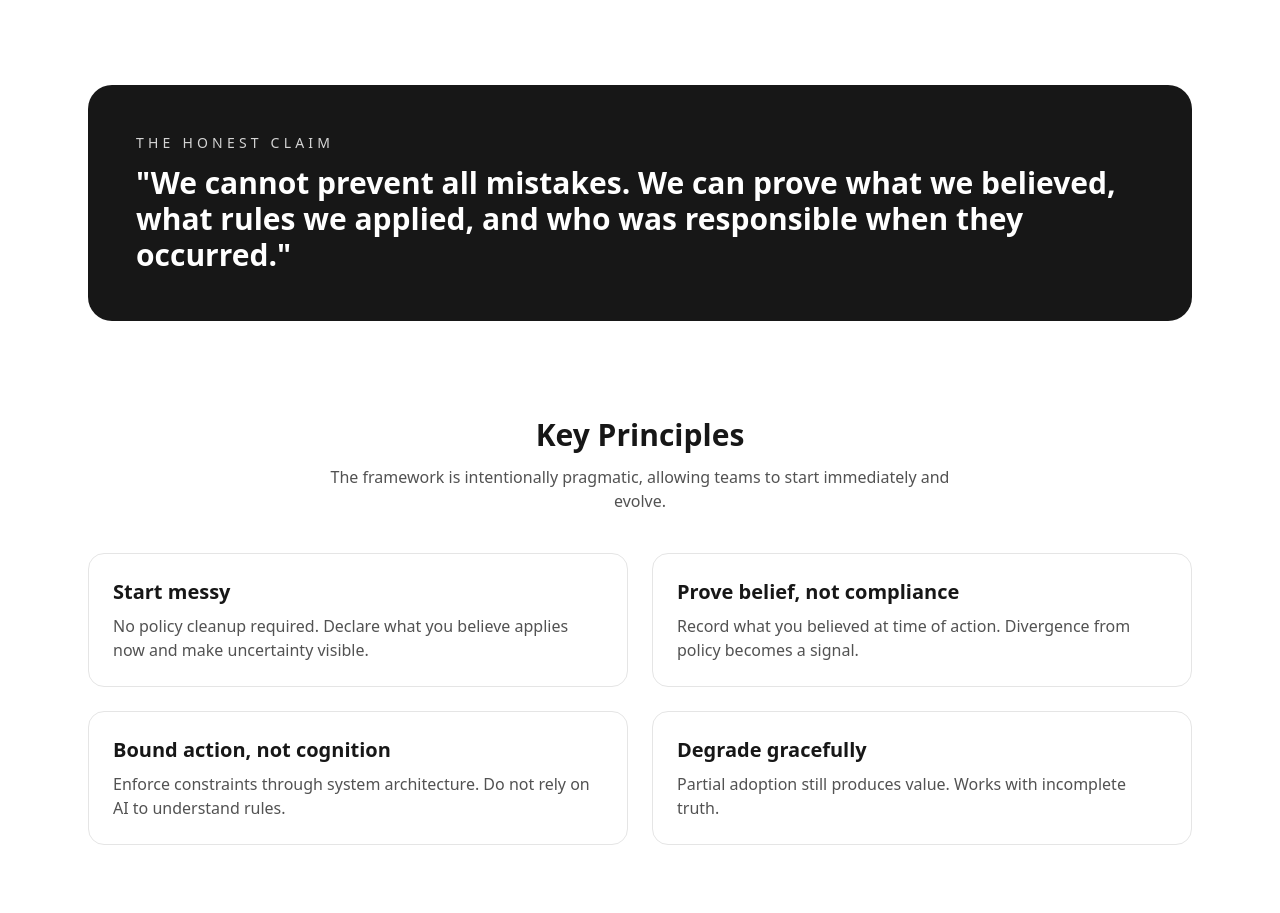
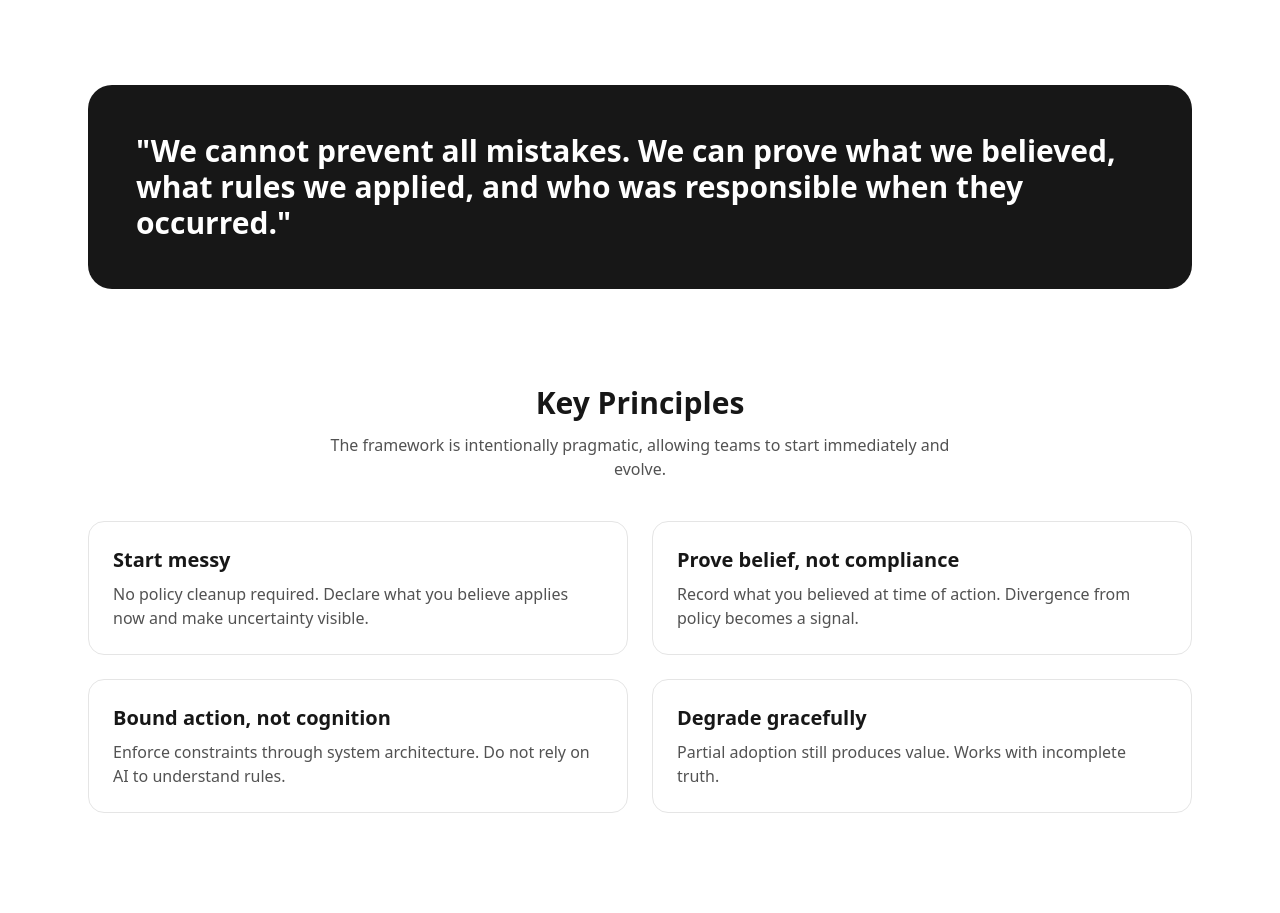
Before and after one commit to repinfaust/arcturusdc.github.io, a Next.js app: page /apps/stea/orbit/overview in a window 1280 px wide. Shown: the part 2060-2973 px from the top of the page. Built offline with nearby package versions, Linux system fonts and the light colour scheme; no server answers.

Commit message:
Remove Honest Claim label

```diff
--- a/src/app/apps/stea/orbit/overview/page.js
+++ b/src/app/apps/stea/orbit/overview/page.js
@@ -235,7 +235,6 @@ export default function SteaOrbitOverviewPage() {
 
       <section className="max-w-6xl mx-auto px-6 py-12">
         <div className="bg-neutral-900 text-white rounded-3xl p-10 md:p-12">
-          <p className="text-sm uppercase tracking-[0.3em] text-neutral-300 mb-3">The Honest Claim</p>
           <p className="text-2xl md:text-3xl font-semibold leading-tight">
             "We cannot prevent all mistakes. We can prove what we believed, what rules we applied, and who was
             responsible when they occurred."
```
